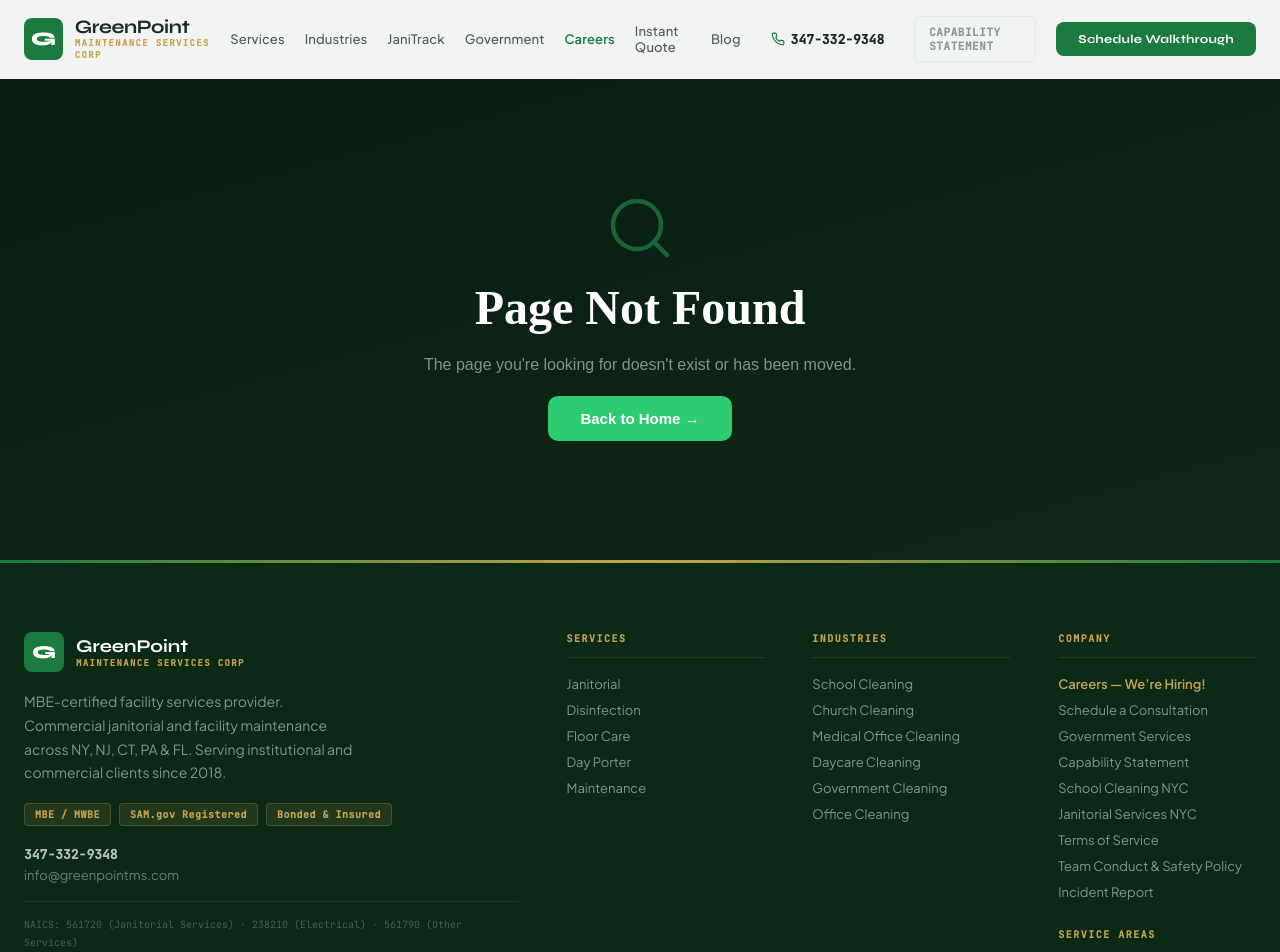
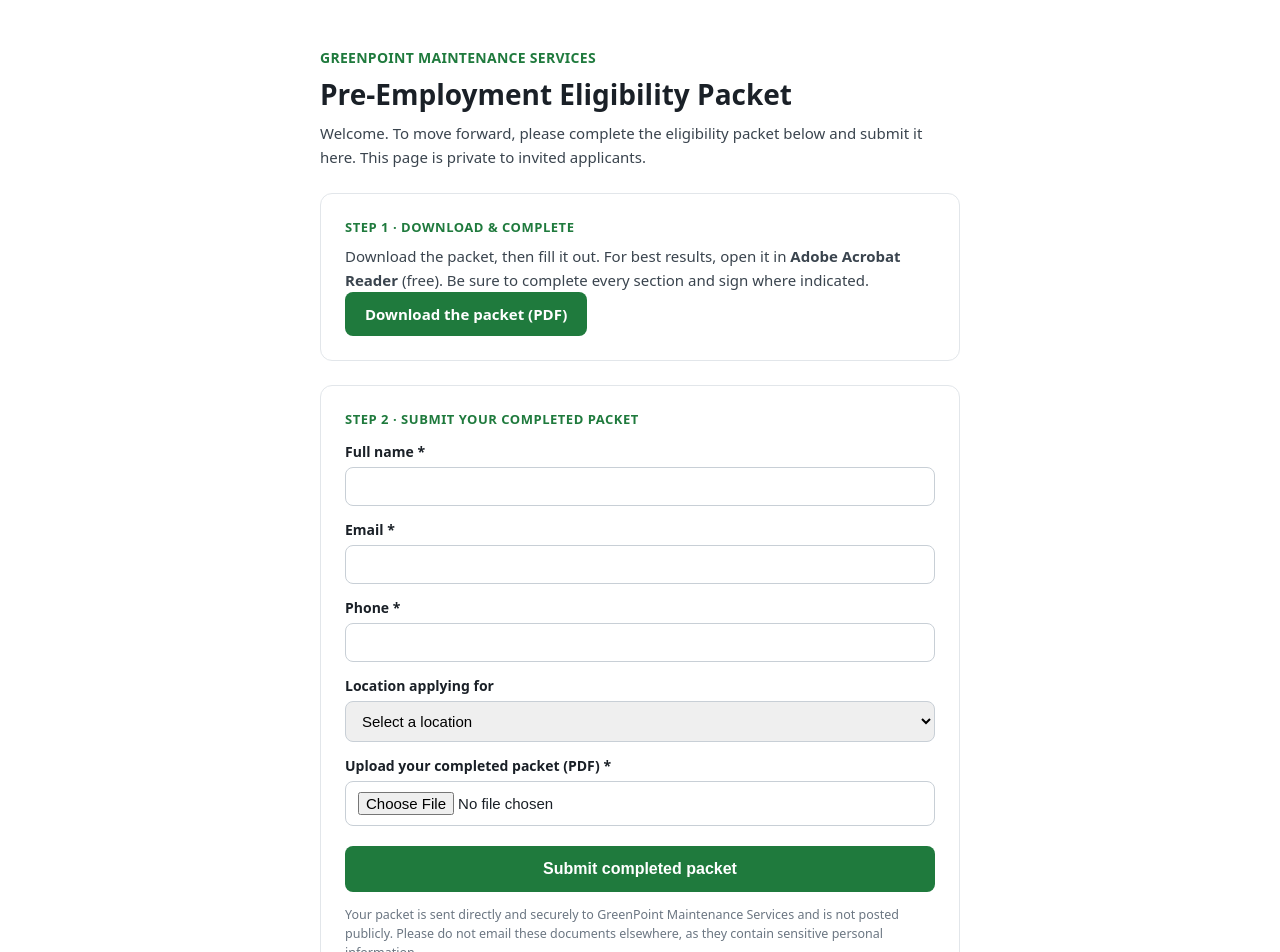
Before and after one commit to mpgarcia2003/gpms-website, a Next.js app: page /background-check in a window 1280 px wide. Before the commit this address had no page. Shown: the top 952 px of the page. Built offline with nearby package versions, Linux system fonts and the light colour scheme.

Commit message:
Add unlisted background-check application page with secure email submission

```diff
--- /dev/null
+++ b/src/app/api/background-check/route.js
@@ -0,0 +1,83 @@
+import { NextResponse } from "next/server";
+
+export const runtime = "nodejs";
+export const dynamic = "force-dynamic";
+
+const MAX_BYTES = 20 * 1024 * 1024; // 20 MB
+
+function esc(s = "") {
+  return String(s).replace(/[<>&]/g, (c) => ({ "<": "&lt;", ">": "&gt;", "&": "&amp;" }[c]));
+}
+
+export async function POST(req) {
+  try {
+    const form = await req.formData();
+
+    // Honeypot: real users never fill this hidden field. Silently accept + drop.
+    if (form.get("company_website")) {
+      return NextResponse.json({ success: true }, { status: 200 });
+    }
+
+    const fullName = (form.get("full_name") || "").toString().trim();
+    const email = (form.get("email") || "").toString().trim();
+    const phone = (form.get("phone") || "").toString().trim();
+    const location = (form.get("location") || "").toString().trim();
+    const file = form.get("packet");
+
+    if (!fullName || !email || !phone) {
+      return NextResponse.json({ error: "Please complete your name, email, and phone." }, { status: 400 });
+    }
+    if (!file || typeof file === "string" || typeof file.arrayBuffer !== "function") {
+      return NextResponse.json({ error: "Please attach your completed packet (PDF)." }, { status: 400 });
+    }
+
+    const filename = file.name || "packet.pdf";
+    const isPdf = file.type === "application/pdf" || filename.toLowerCase().endsWith(".pdf");
+    if (!isPdf) {
+      return NextResponse.json({ error: "The packet must be a PDF file." }, { status: 400 });
+    }
+
+    const buf = Buffer.from(await file.arrayBuffer());
+    if (buf.length === 0) return NextResponse.json({ error: "The uploaded file is empty." }, { status: 400 });
+    if (buf.length > MAX_BYTES) return NextResponse.json({ error: "File is too large (max 20 MB)." }, { status: 400 });
+
+    const RESEND_API_KEY = process.env.RESEND_API_KEY;
+    if (!RESEND_API_KEY) {
+      console.error("RESEND_API_KEY is not set");
+      return NextResponse.json({ error: "Email is not configured on the server." }, { status: 500 });
+    }
+
+    const safeName = (fullName.replace(/[^a-z0-9]+/gi, "_").slice(0, 60)) || "Applicant";
+    const submittedAt = new Date().toISOString();
+
+    const resp = await fetch("https://api.resend.com/emails", {
+      method: "POST",
+      headers: { "Content-Type": "application/json", Authorization: `Bearer ${RESEND_API_KEY}` },
+      body: JSON.stringify({
+        from: "GreenPoint Onboarding <noreply@greenpointms.com>",
+        to: "info@greenpointms.com",
+        reply_to: email,
+        subject: `Eligibility Packet: ${fullName}${location ? " - " + location : ""}`,
+        html: `<h2>Completed Eligibility Packet</h2>
+          <p><b>Name:</b> ${esc(fullName)}</p>
+          <p><b>Email:</b> ${esc(email)}</p>
+          <p><b>Phone:</b> ${esc(phone)}</p>
+          <p><b>Location:</b> ${esc(location) || "&mdash;"}</p>
+          <p><b>Submitted:</b> ${submittedAt}</p>
+          <p>The applicant's completed packet is attached.</p>`,
+        attachments: [{ filename: `Eligibility_Packet_${safeName}.pdf`, content: buf.toString("base64") }],
+      }),
+    });
+
+    if (!resp.ok) {
+      const t = await resp.text().catch(() => "");
+      console.error("Resend error:", resp.status, t);
+      return NextResponse.json({ error: "Could not send your packet. Please try again." }, { status: 502 });
+    }
+
+    return NextResponse.json({ success: true }, { status: 200 });
+  } catch (err) {
+    console.error("background-check route error:", err);
+    return NextResponse.json({ error: "Unexpected error. Please try again." }, { status: 500 });
+  }
+}
--- /dev/null
+++ b/src/app/background-check/BackgroundCheckForm.jsx
@@ -0,0 +1,126 @@
+"use client";
+
+import { useState } from "react";
+
+const PACKET_URL = "/GreenPoint_Eligibility_Packet_FILLABLE.pdf";
+const LOCATIONS = [
+  "East New York, Brooklyn",
+  "Fort Greene, Brooklyn",
+  "Bushwick, Brooklyn",
+  "Washington Heights, Manhattan",
+  "Central Harlem, Manhattan",
+  "East Harlem, Manhattan",
+  "Other / Not sure",
+];
+
+const C = {
+  wrap: { maxWidth: 680, margin: "0 auto", padding: "48px 20px", fontFamily: "system-ui, -apple-system, Segoe UI, Roboto, sans-serif", color: "#1a2027" },
+  brand: { color: "#1f7a3d", fontWeight: 700, letterSpacing: ".02em", fontSize: 14, textTransform: "uppercase" },
+  h1: { fontSize: 28, fontWeight: 800, margin: "8px 0 8px" },
+  p: { fontSize: 15, lineHeight: 1.6, color: "#3a444e" },
+  card: { border: "1px solid #e2e6ea", borderRadius: 12, padding: 24, marginTop: 24, background: "#fff" },
+  step: { fontSize: 13, fontWeight: 700, color: "#1f7a3d", textTransform: "uppercase", letterSpacing: ".04em", marginBottom: 8 },
+  dl: { display: "inline-block", background: "#1f7a3d", color: "#fff", textDecoration: "none", padding: "12px 20px", borderRadius: 8, fontWeight: 600, fontSize: 15 },
+  label: { display: "block", fontSize: 14, fontWeight: 600, margin: "14px 0 6px" },
+  input: { width: "100%", padding: "10px 12px", borderRadius: 8, border: "1px solid #c8cfd6", fontSize: 15, boxSizing: "border-box" },
+  btn: { width: "100%", marginTop: 20, background: "#1f7a3d", color: "#fff", border: 0, padding: "14px", borderRadius: 8, fontWeight: 700, fontSize: 16, cursor: "pointer" },
+  note: { fontSize: 12.5, color: "#6b7682", marginTop: 14, lineHeight: 1.5 },
+  err: { background: "#fdecec", color: "#a3271f", padding: "10px 12px", borderRadius: 8, fontSize: 14, marginTop: 14 },
+  ok: { textAlign: "center", padding: "30px 10px" },
+};
+
+export default function BackgroundCheckForm() {
+  const [status, setStatus] = useState("idle");
+  const [error, setError] = useState("");
+  const [fileName, setFileName] = useState("");
+
+  async function handleSubmit(e) {
+    e.preventDefault();
+    setError("");
+    setStatus("submitting");
+    const fd = new FormData(e.currentTarget);
+    try {
+      const res = await fetch("/api/background-check", { method: "POST", body: fd });
+      const data = await res.json().catch(() => ({}));
+      if (!res.ok) {
+        setError(data.error || "Something went wrong. Please try again.");
+        setStatus("idle");
+        return;
+      }
+      setStatus("success");
+    } catch (err) {
+      setError("Network error. Please check your connection and try again.");
+      setStatus("idle");
+    }
+  }
+
+  if (status === "success") {
+    return (
+      <div style={C.wrap}>
+        <div style={C.ok}>
+          <div style={{ fontSize: 46 }}>&#10003;</div>
+          <h1 style={C.h1}>Packet received</h1>
+          <p style={C.p}>Thank you. Your completed eligibility packet has been sent to GreenPoint Maintenance Services. Our team will be in touch about next steps, including fingerprinting.</p>
+        </div>
+      </div>
+    );
+  }
+
+  return (
+    <div style={C.wrap}>
+      <div style={C.brand}>GreenPoint Maintenance Services</div>
+      <h1 style={C.h1}>Pre-Employment Eligibility Packet</h1>
+      <p style={C.p}>Welcome. To move forward, please complete the eligibility packet below and submit it here. This page is private to invited applicants.</p>
+
+      <div style={C.card}>
+        <div style={C.step}>Step 1 &middot; Download &amp; complete</div>
+        <p style={C.p}>Download the packet, then fill it out. For best results, open it in <b>Adobe Acrobat Reader</b> (free). Be sure to complete every section and sign where indicated.</p>
+        <a style={C.dl} href={PACKET_URL} download>Download the packet (PDF)</a>
+      </div>
+
+      <form className="bc-form" onSubmit={handleSubmit} style={C.card}>
+        <div style={C.step}>Step 2 &middot; Submit your completed packet</div>
+
+        <label style={C.label}>Full name *</label>
+        <input style={C.input} name="full_name" required autoComplete="name" />
+
+        <label style={C.label}>Email *</label>
+        <input style={C.input} type="email" name="email" required autoComplete="email" />
+
+        <label style={C.label}>Phone *</label>
+        <input style={C.input} type="tel" name="phone" required autoComplete="tel" />
+
+        <label style={C.label}>Location applying for</label>
+        <select style={C.input} name="location" defaultValue="">
+          <option value="" disabled>Select a location</option>
+          {LOCATIONS.map((l) => (<option key={l} value={l}>{l}</option>))}
+        </select>
+
+        <label style={C.label}>Upload your completed packet (PDF) *</label>
+        <input
+          style={C.input}
+          type="file"
+          name="packet"
+          accept="application/pdf,.pdf"
+          required
+          onChange={(e) => setFileName(e.target.files?.[0]?.name || "")}
+        />
+        {fileName ? <div style={{ fontSize: 13, color: "#1f7a3d", marginTop: 6 }}>Selected: {fileName}</div> : null}
+
+        {/* honeypot - hidden from real users */}
+        <input type="text" name="company_website" tabIndex={-1} autoComplete="off"
+          style={{ position: "absolute", left: "-9999px", width: 1, height: 1, opacity: 0 }} aria-hidden="true" />
+
+        {error ? <div style={C.err}>{error}</div> : null}
+
+        <button style={C.btn} type="submit" disabled={status === "submitting"}>
+          {status === "submitting" ? "Sending..." : "Submit completed packet"}
+        </button>
+
+        <p style={C.note}>
+          Your packet is sent directly and securely to GreenPoint Maintenance Services and is not posted publicly. Please do not email these documents elsewhere, as they contain sensitive personal information.
+        </p>
+      </form>
+    </div>
+  );
+}
--- /dev/null
+++ b/src/app/background-check/page.jsx
@@ -0,0 +1,16 @@
+import BackgroundCheckForm from "./BackgroundCheckForm";
+
+export const metadata = {
+  title: "Onboarding Packet | GreenPoint Maintenance Services",
+  description: "Secure submission of your completed pre-employment eligibility packet.",
+  robots: {
+    index: false,
+    follow: false,
+    nocache: true,
+    googleBot: { index: false, follow: false },
+  },
+};
+
+export default function Page() {
+  return <BackgroundCheckForm />;
+}
```
Also changed, not shown: 1 other file (tests, documents, lock files or other folders).
